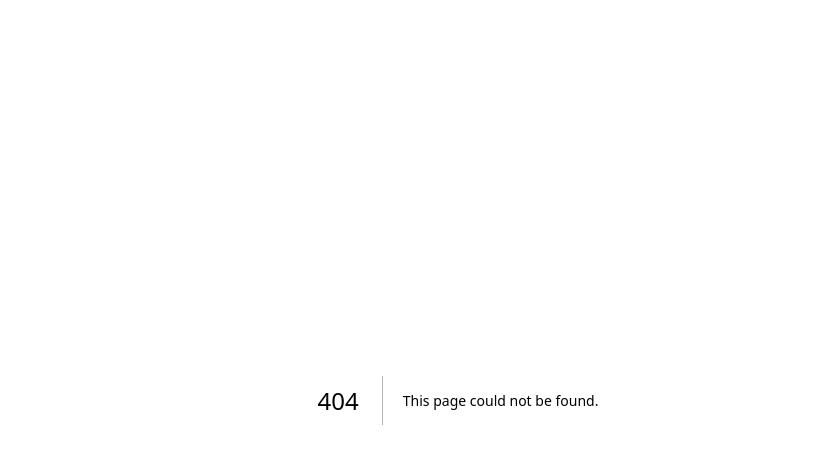
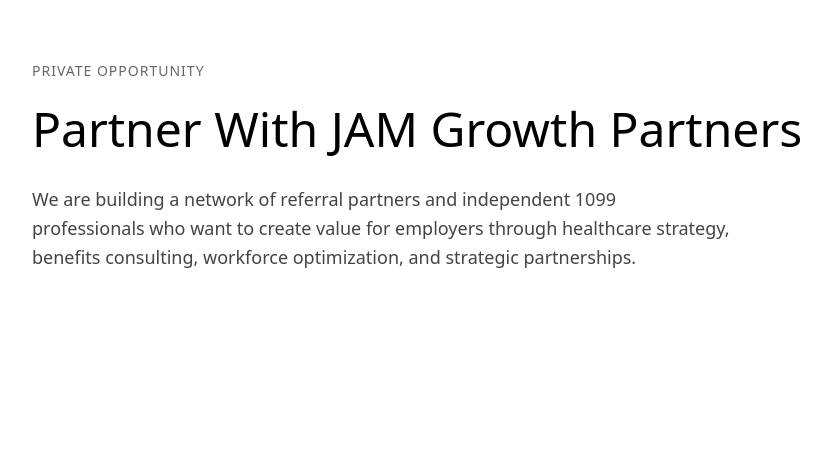
Before and after one commit to jtdrobney/jam-growth-partners-site, a Next.js app: page /partner-network in a window 1280 px wide. Before the commit this address had no page. Shown: the top 464 px of the page, without its empty margins (182-1013 px from the left). Built offline with nearby package versions, Linux system fonts and the light colour scheme.

Commit message:
Create page.tsx

```diff
--- /dev/null
+++ b/app/partner-network/page.tsx
@@ -0,0 +1,19 @@
+export default function PartnerNetworkPage() {
+  return (
+    <main style={{ padding: '60px 24px', maxWidth: '900px', margin: '0 auto' }}>
+      <p style={{ fontSize: '14px', letterSpacing: '1px', textTransform: 'uppercase', color: '#666' }}>
+        Private Opportunity
+      </p>
+
+      <h1 style={{ fontSize: '48px', marginTop: '12px', marginBottom: '20px' }}>
+        Partner With JAM Growth Partners
+      </h1>
+
+      <p style={{ fontSize: '18px', lineHeight: '1.6', color: '#444', maxWidth: '700px' }}>
+        We are building a network of referral partners and independent 1099 professionals
+        who want to create value for employers through healthcare strategy, benefits consulting,
+        workforce optimization, and strategic partnerships.
+      </p>
+    </main>
+  );
+}
```
